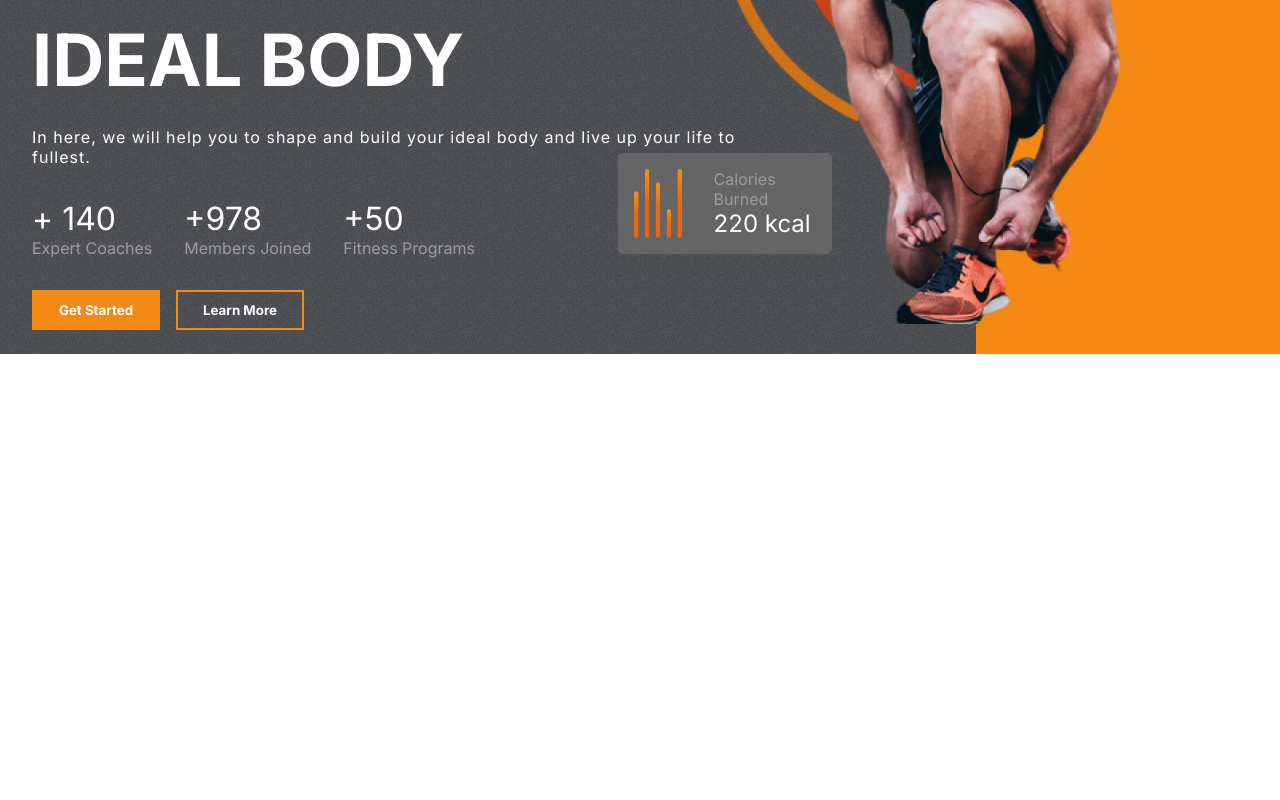
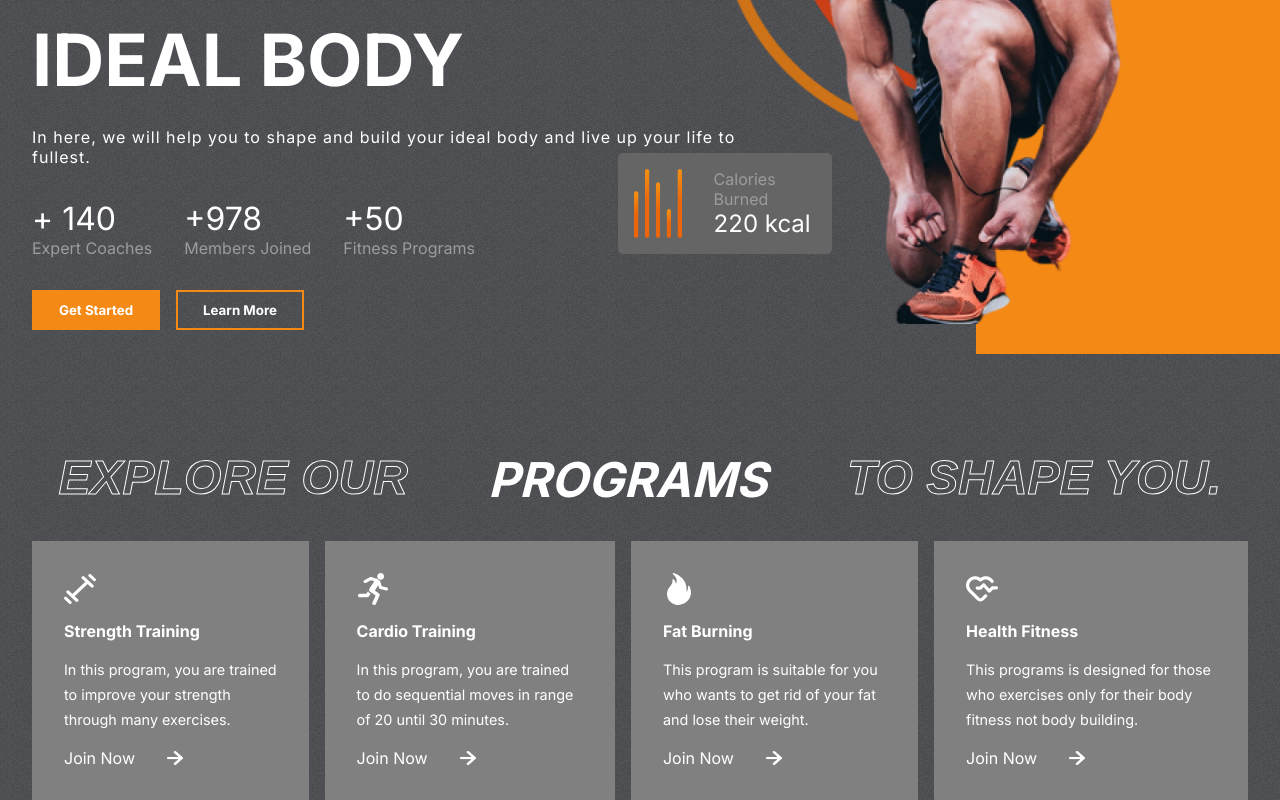
Before and after one commit to harry-jakes3018/fit-club, a React (Create React App) app: page / in a window 1280 px wide. Shown: the part 359-1159 px from the top of the page. Before the commit the page ends 800 px from the top, so only its background shows below. Built offline with nearby package versions, Linux system fonts and the light colour scheme.

Commit message:
Programs Component Completed

```diff
--- a/src/App.js
+++ b/src/App.js
@@ -1,10 +1,12 @@
 import "./App.css";
 import HeroSection from "./components/Hero Section/HeroSection";
+import Programs from "./components/Programs/Programs";
 
 function App() {
     return (
         <div className="App">
             <HeroSection />
+            <Programs />
         </div>
     );
 }
--- /dev/null
+++ b/src/components/Programs/Programs.css
@@ -0,0 +1,63 @@
+.programs {
+    display: flex;
+    flex-direction: column;
+    gap: 2rem;
+    padding: 0 2rem;
+}
+
+.programs_header {
+    display: flex;
+    gap: 5rem;
+    font-weight: bold;
+    font-size: 3rem;
+    justify-content: center;
+    color: white;
+    text-transform: uppercase;
+    font-style: italic;
+}
+
+.program_categories {
+    display: flex;
+    gap: 1rem;
+}
+
+.category {
+    display: flex;
+    flex-direction: column;
+    background-color: gray;
+    padding: 2rem;
+    gap: 1rem;
+    color: white;
+    justify-content: space-between;
+}
+
+.category > :nth-child(1) {
+    width: 2rem;
+    height: 2rem;
+    fill: white;
+}
+
+.category > :nth-child(2) {
+    font-size: 1rem;
+    font-weight: bold;
+}
+
+.category > :nth-child(3) {
+    font-size: 0.9rem;
+    line-height: 25px;
+}
+
+.category:hover {
+    background: var(--planCard);
+    cursor: pointer;
+}
+
+.join-now {
+    display: flex;
+    align-items: center;
+    gap: 2rem;
+}
+
+.join-now > img {
+    width: 1rem;
+}
--- /dev/null
+++ b/src/components/Programs/Programs.js
@@ -0,0 +1,32 @@
+import "./Programs.css";
+import { programsData } from "../../data/programsData";
+import RightArrow from '../../assets/rightArrow.png'
+
+const Programs = () => {
+    return (
+        <div className="programs" id="program">
+            {/* Header */}
+            <div className="programs_header">
+                <span className="stroke-text">Explore our</span>
+                <span>Programs</span>
+                <span className="stroke-text">to shape you.</span>
+            </div>
+
+            {/* Categories */}
+            <div className="program_categories">
+                {programsData.map((program) => (
+                    <div className="category">
+                        {program.image} <span>{program.heading}</span>
+                        <span>{program.details}</span>
+                        <div className="join-now">
+                            <span>Join Now</span>
+                            <img src={RightArrow} alt="" />
+                        </div>
+                    </div>
+                ))}
+            </div>
+        </div>
+    );
+};
+
+export default Programs;
```
